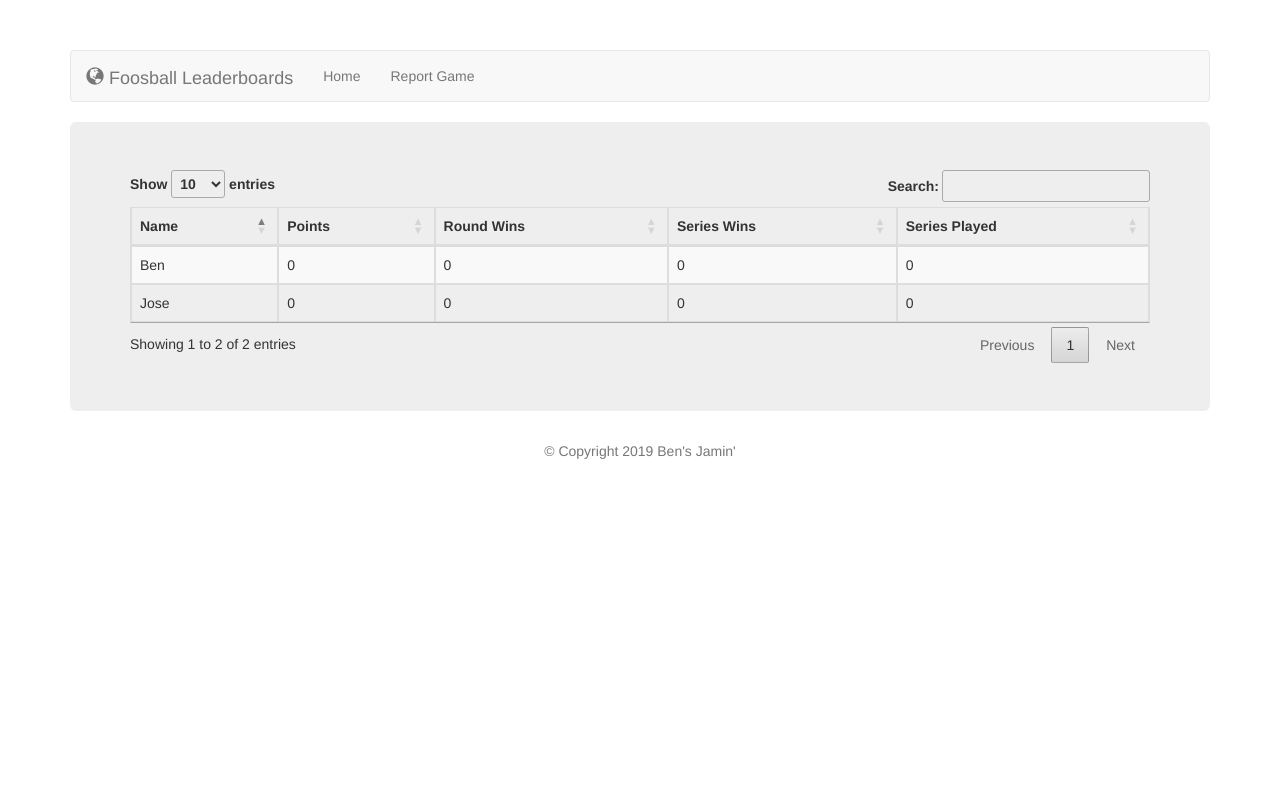
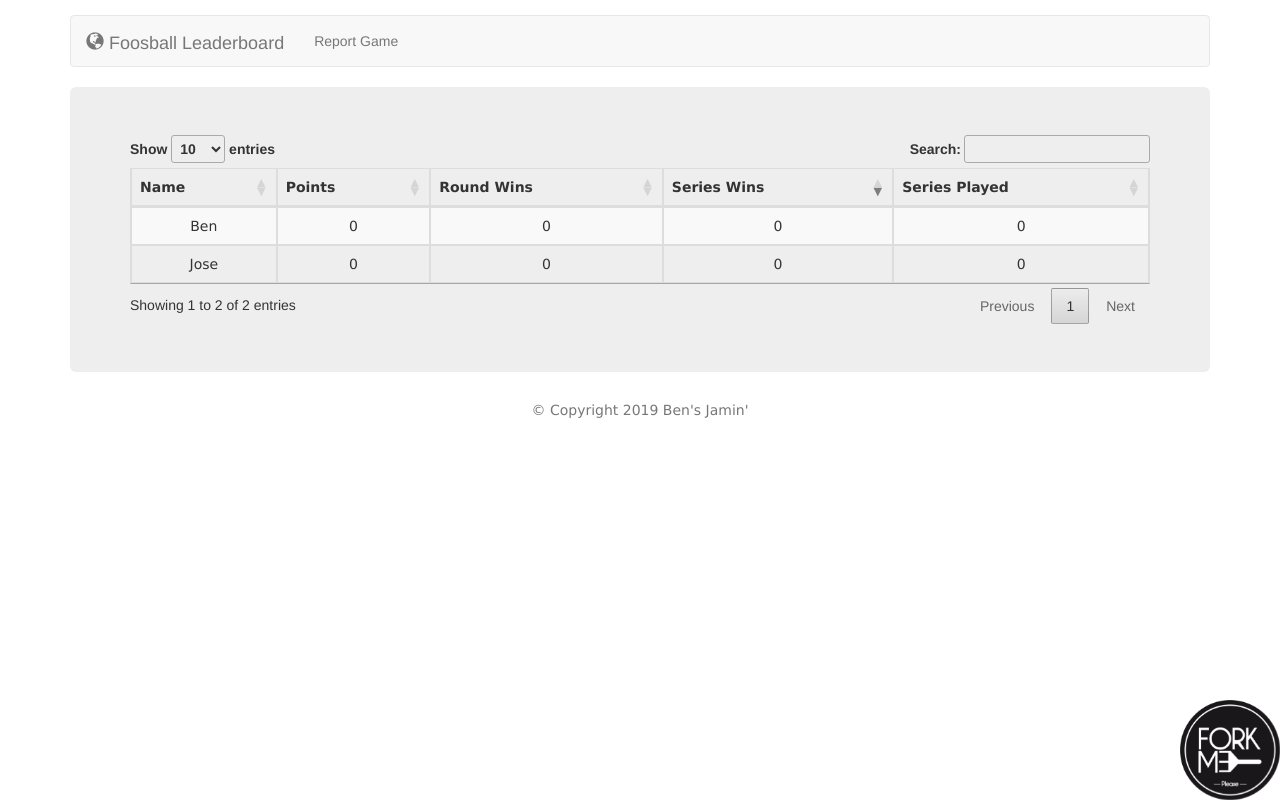
Before and after one commit to benelan/foos, a Node server app: page / in a window 1280 px wide. Run offline with Node 20, Linux system fonts and the light colour scheme; data comes from the database, SQL or seed files in the repository; some libraries are stand-ins or nearby versions.

Commit message:
cool stuff

```diff
--- a/public/css/styles.css
+++ b/public/css/styles.css
@@ -1,18 +1,20 @@
-
+th, td, p, input {
+    font:14px Verdana;
+}
+table, th, td
+{
+    text-align: center;
+}
+th {
+    font-weight:bold;
+}
 
 h2 {
     text-align: center;
 }
 
-table.dataTable thead .sorting:after,
-table.dataTable thead .sorting:before,
-table.dataTable thead .sorting_asc:after,
-table.dataTable thead .sorting_asc:before,
-table.dataTable thead .sorting_asc_disabled:after,
-table.dataTable thead .sorting_asc_disabled:before,
-table.dataTable thead .sorting_desc:after,
-table.dataTable thead .sorting_desc:before,
-table.dataTable thead .sorting_desc_disabled:after,
-table.dataTable thead .sorting_desc_disabled:before {
-    bottom: .5em;
+#fork {
+    position: fixed;
+    bottom:0;
+    right:0;
 }
--- a/server.js
+++ b/server.js
@@ -1,5 +1,5 @@
 // server.js
-// load the things we need
+// the goodies
 const express = require("express"),
   bodyParser = require("body-parser"),
   path = require("path"),
@@ -12,8 +12,8 @@ const express = require("express"),
 
 app = express();
 
-app.use(express.static(path.join(__dirname, "public")));
-app.use(bodyParser.urlencoded({ extended: true }));
+app.use(express.static(path.join(__dirname, "public"))); // for accessing files
+app.use(bodyParser.urlencoded({ extended: true }));  // to parse the forms\
 
 // set the view engine to ejs
 app.set("view engine", "ejs");
@@ -22,20 +22,17 @@ app.set("view engine", "ejs");
 
 // index page
 app.get("/", function(req, res) {
-  let data = {};
+
   players
-    .createTable()
+    .createTable() // create table if not already made
     .then(() => {
-      return players.selectAll();
+      return players.selectAll(); // select * from players;
     })
-    .then(rows => {
-      data = rows;
+    .then(data => {
+      res.render("pages/index", {
+        data: data // renders the data for the ejs
+      });
     })
-    .then(() => {
-      res.render("pages/index", {
-        data: data
-      });
-    });
 });
 
 // report page
--- a/views/pages/index.ejs
+++ b/views/pages/index.ejs
@@ -12,7 +12,7 @@
 </header>
 <main>
 <div class="jumbotron">
-<table class="table table-striped table-bordered table-sm" id ="dt">
+<table class="table table-striped table-bordered table-sm table-hover" id ="dt">
     <thead>
         <tr>
             <th scope="col">Name</th>
@@ -38,14 +38,17 @@
     </div>
 </main>
 <script>
-console.log(1)
 $(document).ready(function () {
-$('#dt').DataTable();
-$('.dataTables_length').addClass('bs-select');
+    // makes table sortable
+    $('#dt').DataTable( {
+        "order": [[ 3, "desc" ]]
+    });
+    $('.dataTables_length').addClass('bs-select');
 });
 </script>
 <footer>
     <% include ../partials/footer %>
+
 </footer>
 
 </body>
--- a/views/pages/report.ejs
+++ b/views/pages/report.ejs
@@ -15,7 +15,7 @@
 <div class="row">
     <div class="col-sm-8">
         <div class="jumbotron" style="min-height: 460px">
-		<h2>Honor system, fellas!</h2>
+		<h2>Play? Compete? Count it <span class="glyphicon glyphicon-sunglasses"></span></h2>
 		<form method="POST" action="/submit-game">
 		<table class="table">
 			<thead>
@@ -54,6 +54,8 @@
 			</tbody>
 			</table>
 				<button type="submit" class="btn btn-light">Submit</button>
+				<span class="glyphicon glyphicon-hand-left">HonorSystem</span>
+				<span class="glyphicon glyphicon-thumbs-up"></span>
             </form>
         </div>
     </div>
--- a/views/partials/footer.ejs
+++ b/views/partials/footer.ejs
@@ -1,2 +1,6 @@
 <!-- views/partials/footer.ejs -->
 <p class="text-center text-muted">© Copyright 2019 Ben's Jamin'</p>
+
+<a id="fork" href="https://github.com/benelan/foos">
+<img alt="Github Page" src="/img/fork.png" width="100" height="100">
+</a>
--- a/views/partials/head.ejs
+++ b/views/partials/head.ejs
@@ -11,15 +11,11 @@
 
 <!-- DataTable CSS  -->
 <link rel="stylesheet" href="https://cdn.datatables.net/1.10.19/css/jquery.dataTables.min.css">
-
 <link rel="stylesheet" href="https://maxcdn.bootstrapcdn.com/bootstrap/3.3.7/css/bootstrap.min.css">
-
-
-  <script src="https://cdn.datatables.net/1.10.19/js/jquery.dataTables.min.js"></script>
-
+<script src="https://cdn.datatables.net/1.10.19/js/jquery.dataTables.min.js"></script>
 
 <!-- Custom CSS -->
 <link rel="stylesheet" href="/css/styles.css"  type="text/css">
 <style>
-    body    { padding-top:50px; }
+    body    { padding-top:15px; }
 </style>
--- a/views/partials/header.ejs
+++ b/views/partials/header.ejs
@@ -4,13 +4,12 @@
 <div class="container-fluid">
 
     <div class="navbar-header">
-        <a class="navbar-brand" href="#">
+        <a class="navbar-brand" href="/">
             <span class="glyphicon glyphicon glyphicon-globe"></span>
-            Foosball Leaderboards
+            Foosball Leaderboard
         </a>
 
         <ul class="nav navbar-nav">
-            <li><a href="/">Home</a></li>
             <li><a href="/report">Report Game</a></li>
         </ul>
     </div>
```
Also changed, not shown: data/players_repo.js (+6 -6 lines), public/img/fork.png (added).
